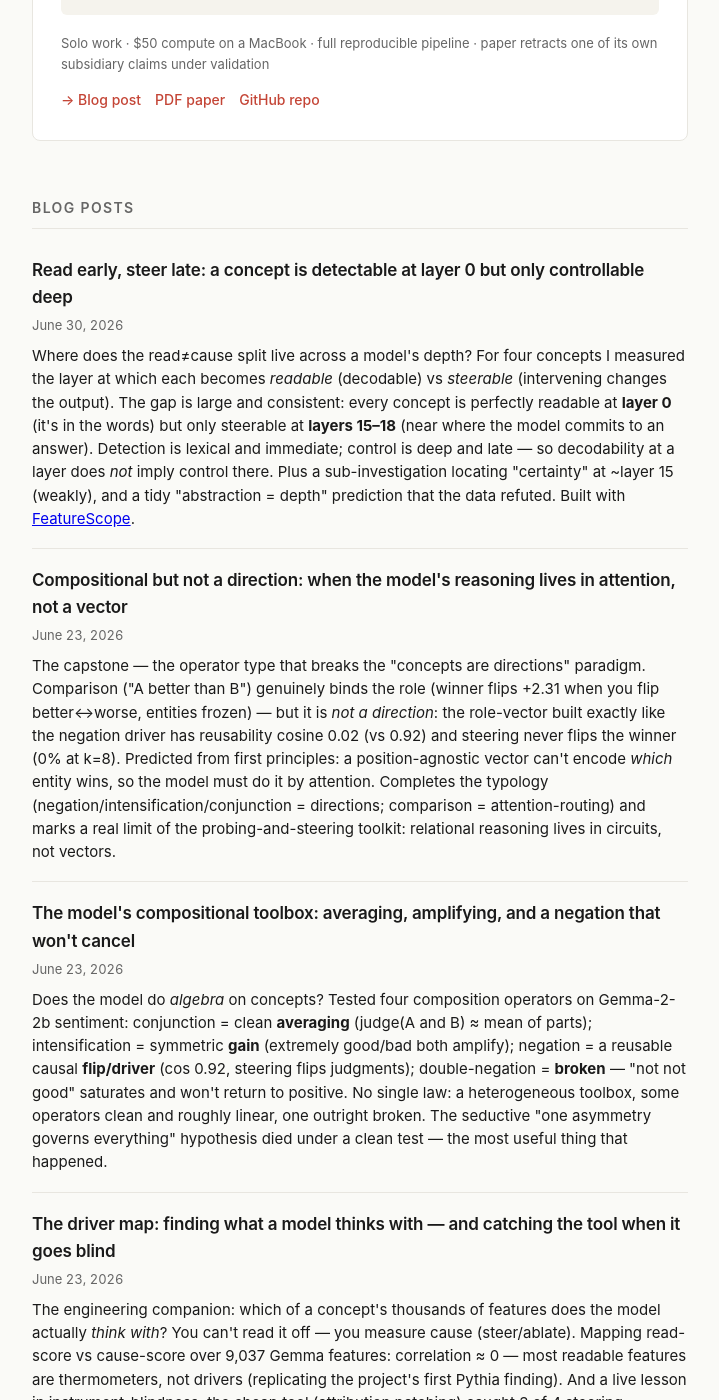
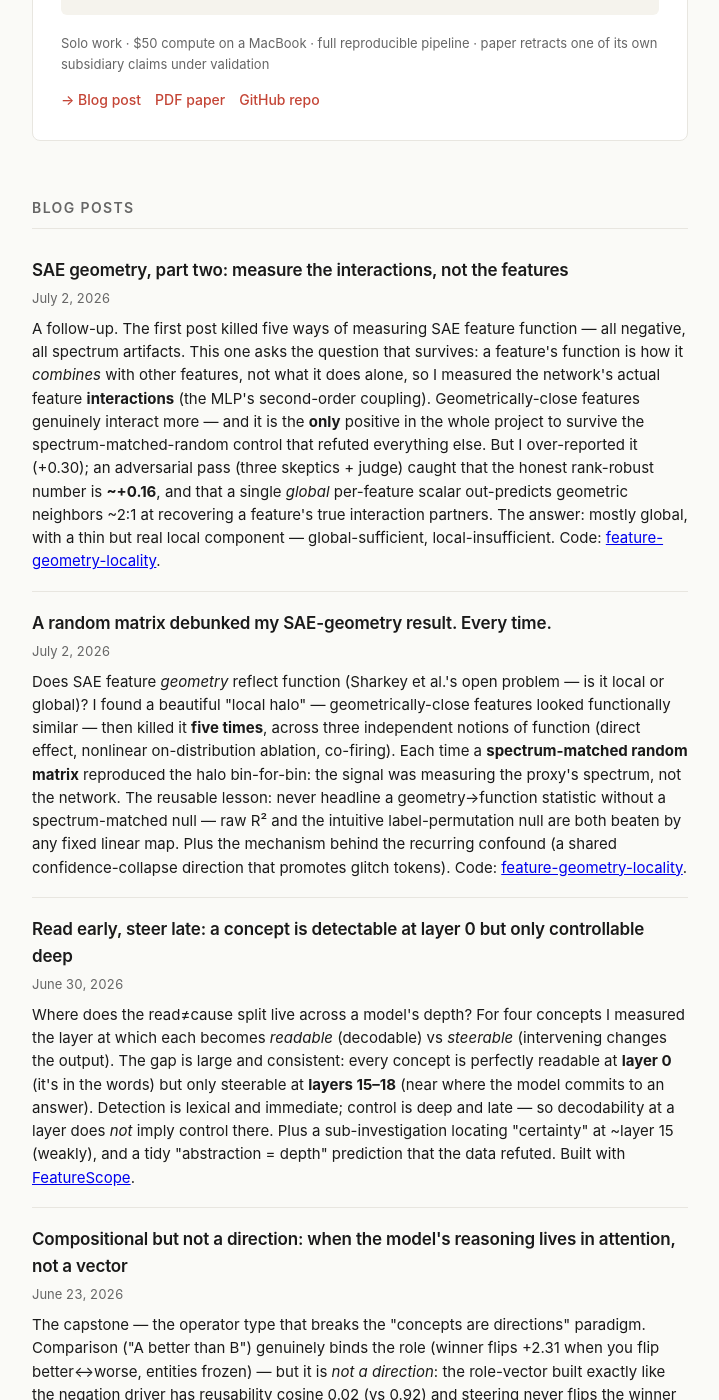
Before and after one commit to OE-GOD/OE-GOD.github.io, a Jekyll site: the page built from index.html, in a window 1280 px wide and 1400 px high, scrolled down 1246 px. Shown: the whole window, without its empty margins (280-999 px from the left). Built offline with Jekyll 4.4.1, drawn with Linux system fonts in a browser that asks for light colours.

Commit message:
Add both SAE feature-geometry posts to the portfolio blog list
Co-Authored-By: Claude Opus 4.8 (1M context) <noreply@anthropic.com>

```diff
--- a/index.html
+++ b/index.html
@@ -63,6 +63,18 @@ layout: home
   <h2>Blog posts</h2>
 
   <ul class="post-list">
+    <li class="post-item">
+      <a class="post-link" href="/2026/07/02/sae-geometry-part-two-interactions/">SAE geometry, part two: measure the interactions, not the features</a>
+      <span class="post-date">July 2, 2026</span>
+      <p class="post-excerpt">A follow-up. The first post killed five ways of measuring SAE feature function — all negative, all spectrum artifacts. This one asks the question that survives: a feature's function is how it <em>combines</em> with other features, not what it does alone, so I measured the network's actual feature <strong>interactions</strong> (the MLP's second-order coupling). Geometrically-close features genuinely interact more — and it is the <strong>only</strong> positive in the whole project to survive the spectrum-matched-random control that refuted everything else. But I over-reported it (+0.30); an adversarial pass (three skeptics + judge) caught that the honest rank-robust number is <strong>~+0.16</strong>, and that a single <em>global</em> per-feature scalar out-predicts geometric neighbors ~2:1 at recovering a feature's true interaction partners. The answer: mostly global, with a thin but real local component — global-sufficient, local-insufficient. Code: <a href="https://github.com/OE-GOD/feature-geometry-locality">feature-geometry-locality</a>.</p>
+    </li>
+
+    <li class="post-item">
+      <a class="post-link" href="/2026/07/02/sae-geometry-does-not-predict-function/">A random matrix debunked my SAE-geometry result. Every time.</a>
+      <span class="post-date">July 2, 2026</span>
+      <p class="post-excerpt">Does SAE feature <em>geometry</em> reflect function (Sharkey et al.'s open problem — is it local or global)? I found a beautiful "local halo" — geometrically-close features looked functionally similar — then killed it <strong>five times</strong>, across three independent notions of function (direct effect, nonlinear on-distribution ablation, co-firing). Each time a <strong>spectrum-matched random matrix</strong> reproduced the halo bin-for-bin: the signal was measuring the proxy's spectrum, not the network. The reusable lesson: never headline a geometry→function statistic without a spectrum-matched null — raw R² and the intuitive label-permutation null are both beaten by any fixed linear map. Plus the mechanism behind the recurring confound (a shared confidence-collapse direction that promotes glitch tokens). Code: <a href="https://github.com/OE-GOD/feature-geometry-locality">feature-geometry-locality</a>.</p>
+    </li>
+
     <li class="post-item">
       <a class="post-link" href="/2026/06/30/read-early-steer-late/">Read early, steer late: a concept is detectable at layer 0 but only controllable deep</a>
       <span class="post-date">June 30, 2026</span>
```
